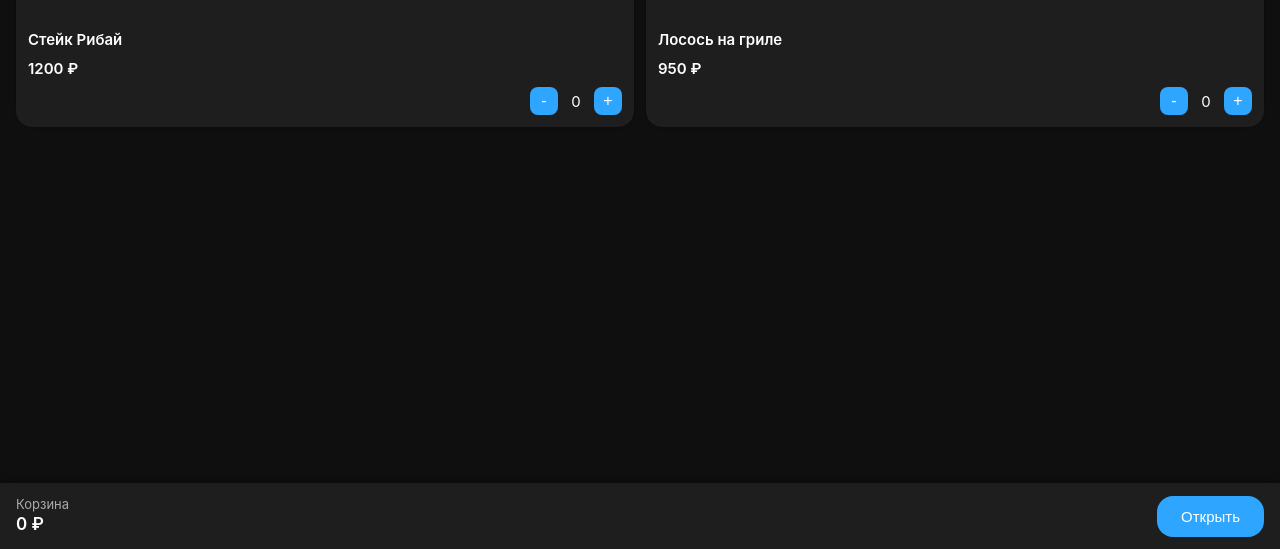
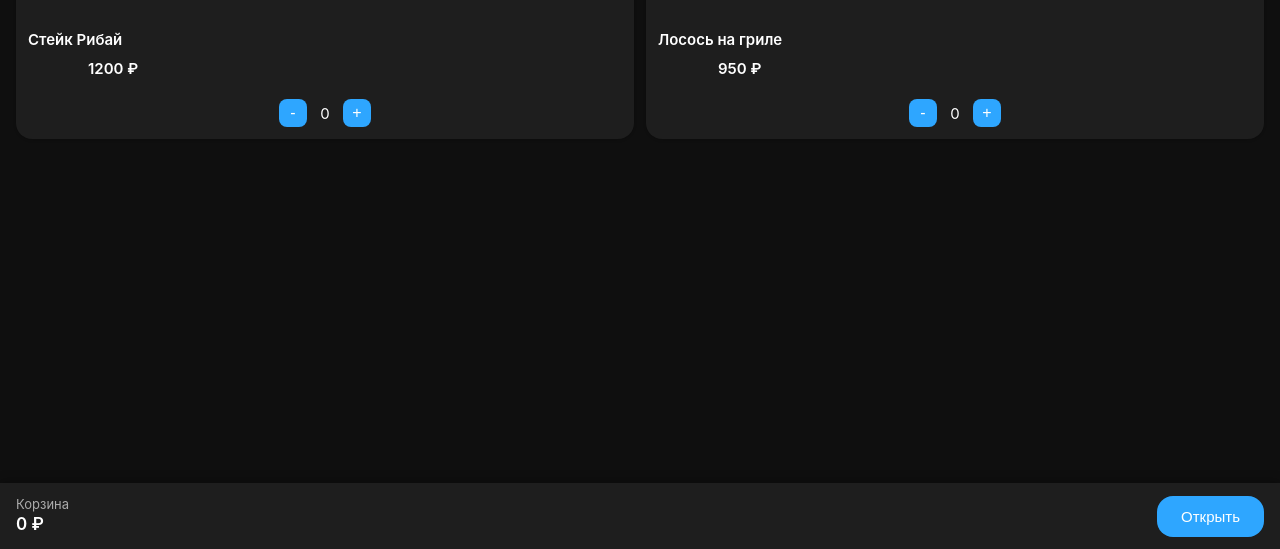
Before and after one commit to Xik0n/Xik0n.github.io, a plain HTML site: page index.html in a window 1280 px wide. Shown: the part 251-800 px from the top of the page. Drawn offline with Linux system fonts and the light colour scheme.

Commit message:
Update index.html

```diff
--- a/index.html
+++ b/index.html
@@ -157,12 +157,14 @@
         .product-price {
             font-size: 15px;
             font-weight: 600;
+            margin-left: 60px;
+            margin-bottom: 20px;
         }
 
         .quantity-controls {
             display: flex;
             align-items: center;
-            justify-content: flex-end;
+            justify-content: center;
             gap: 8px;
             margin-top: 8px;
         }
```
